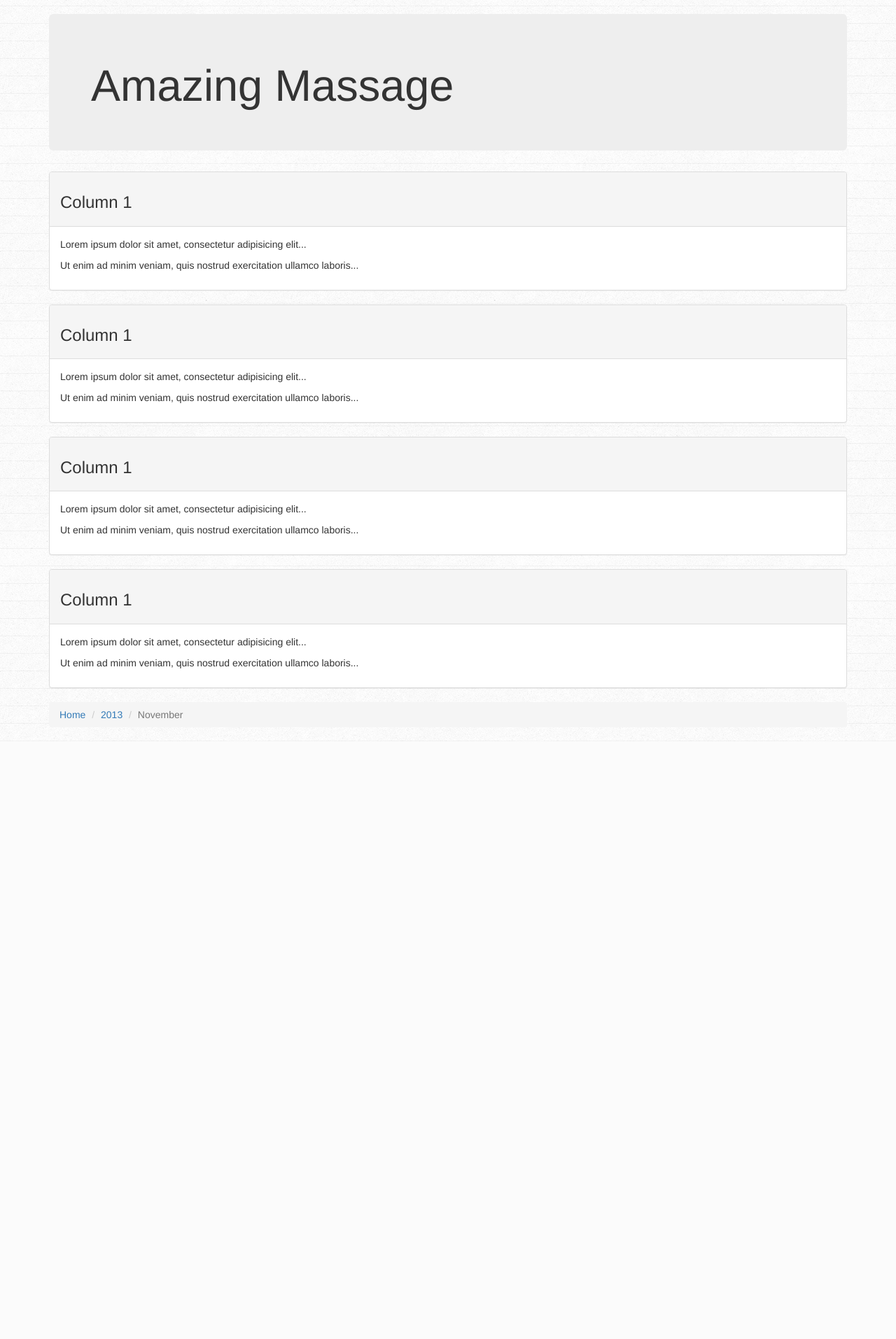
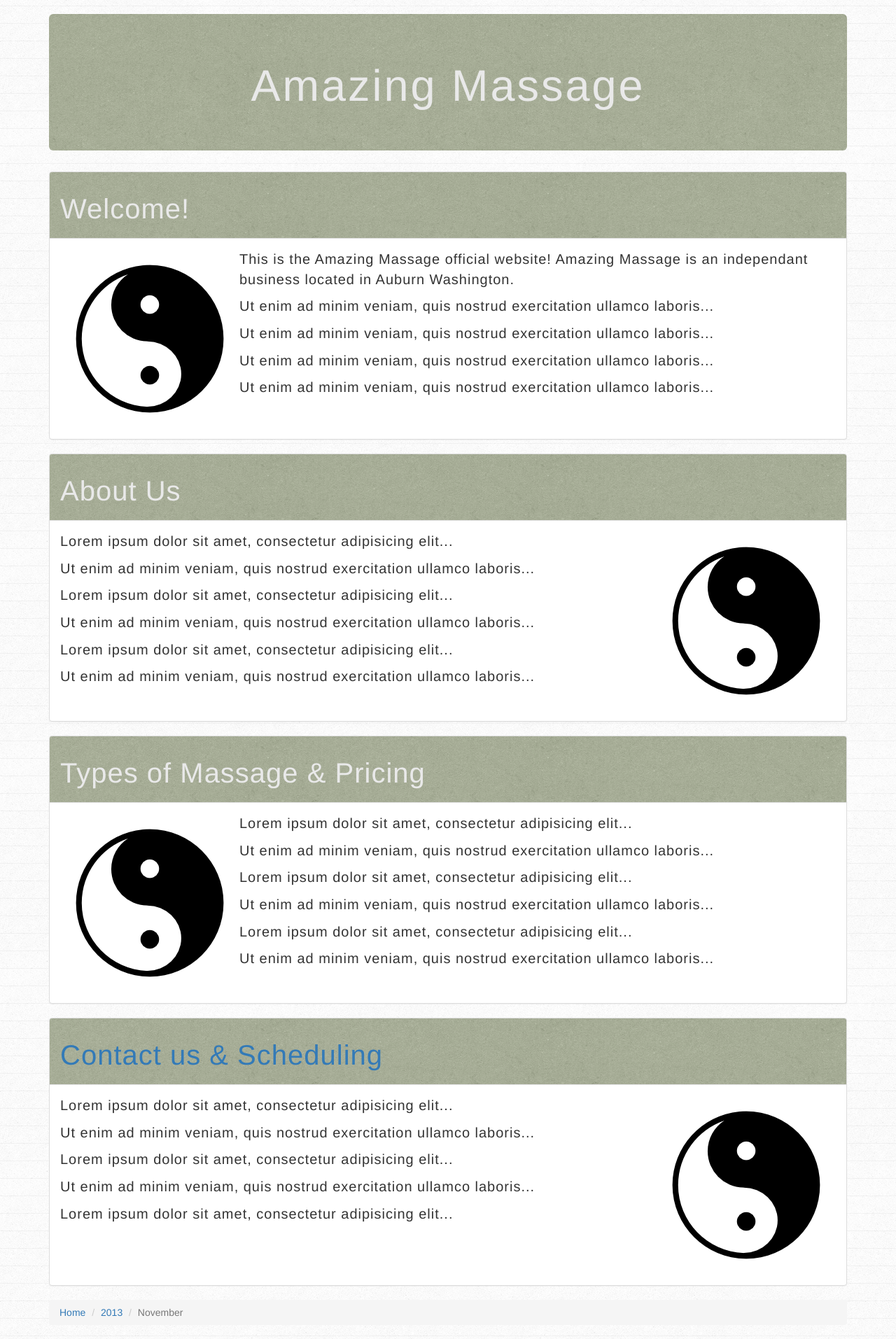
Before and after one commit to huange2/amazingMassage, a PHP site: page /amazingMassage.html in a window 1280 px wide. Shown: the part 52-1965 px from the top of the page at 70% size. Before the commit the page ends 1111 px from the top, so only its background shows below. Run offline with PHP 8.4, Linux system fonts and the light colour scheme.

Commit message:
zen look

```diff
--- a/amazingMassage.html
+++ b/amazingMassage.html
@@ -16,7 +16,7 @@
          <li class="active"><a href="#">Home</a></li>
          <li><a href="#">About Us</a></li>
          <li><a href="#">Types of Massage & Pricing</a></li>
-         <li><a href="#">Contact & Scheduling</a></li>
+         <li><a href="#ContactUs">Contact & Scheduling</a></li>
       </ul>
    </div>
 </nav>
@@ -27,38 +27,56 @@
   </div>
   <div class="panel panel-default">
       <div class="panel-heading">
-      <h3>Column 1</h3>
+      <h3>Welcome!</h3>
       </div>
       <div class="panel-body">
+      <img src="images/yin4.png" alt="circle" style="float:left;">
+      <p>This is the Amazing Massage official website! Amazing Massage is an independant business located in Auburn Washington.</p>
+      <p>Ut enim ad minim veniam, quis nostrud exercitation ullamco laboris...</p>
+      <p>Ut enim ad minim veniam, quis nostrud exercitation ullamco laboris...</p>
+      <p>Ut enim ad minim veniam, quis nostrud exercitation ullamco laboris...</p>
+      <p>Ut enim ad minim veniam, quis nostrud exercitation ullamco laboris...</p>
+      </div>
+  </div>
+  <div class="panel panel-default">
+      <div class="panel-heading">
+      <h3>About Us</h3>
+      </div>
+      <div class="panel-body">
+      <img src="images/yin4.png" alt="circle" style="float:right;">
+      <p>Lorem ipsum dolor sit amet, consectetur adipisicing elit...</p>
+      <p>Ut enim ad minim veniam, quis nostrud exercitation ullamco laboris...</p>
+      <p>Lorem ipsum dolor sit amet, consectetur adipisicing elit...</p>
+      <p>Ut enim ad minim veniam, quis nostrud exercitation ullamco laboris...</p>
       <p>Lorem ipsum dolor sit amet, consectetur adipisicing elit...</p>
       <p>Ut enim ad minim veniam, quis nostrud exercitation ullamco laboris...</p>
       </div>
   </div>
   <div class="panel panel-default">
       <div class="panel-heading">
-      <h3>Column 1</h3>
+      <h3>Types of Massage & Pricing</h3>
       </div>
       <div class="panel-body">
+      <img src="images/yin4.png" alt="circle" style="float:left;">
+      <p>Lorem ipsum dolor sit amet, consectetur adipisicing elit...</p>
+      <p>Ut enim ad minim veniam, quis nostrud exercitation ullamco laboris...</p>
+      <p>Lorem ipsum dolor sit amet, consectetur adipisicing elit...</p>
+      <p>Ut enim ad minim veniam, quis nostrud exercitation ullamco laboris...</p>
       <p>Lorem ipsum dolor sit amet, consectetur adipisicing elit...</p>
       <p>Ut enim ad minim veniam, quis nostrud exercitation ullamco laboris...</p>
       </div>
   </div>
   <div class="panel panel-default">
       <div class="panel-heading">
-      <h3>Column 1</h3>
+      <h3><a name="ContactUs">Contact us & Scheduling</a></h3>
       </div>
       <div class="panel-body">
+      <img src="images/yin4.png" alt="circle" style="float:right;">
       <p>Lorem ipsum dolor sit amet, consectetur adipisicing elit...</p>
       <p>Ut enim ad minim veniam, quis nostrud exercitation ullamco laboris...</p>
-      </div>
-  </div>
-  <div class="panel panel-default">
-      <div class="panel-heading">
-      <h3>Column 1</h3>
-      </div>
-      <div class="panel-body">
       <p>Lorem ipsum dolor sit amet, consectetur adipisicing elit...</p>
       <p>Ut enim ad minim veniam, quis nostrud exercitation ullamco laboris...</p>
+      <p>Lorem ipsum dolor sit amet, consectetur adipisicing elit...</p>
       </div>
   </div>
 </div>
--- a/css/custom.css
+++ b/css/custom.css
@@ -1,5 +1,31 @@
 body {
 
-background-image:url('../images/linedpaper.png');
+  background-image:url('../images/linedpaper.png');
 
 }
+
+.jumbotron {
+
+    background-image:url('../images/green_cup.png');
+    text-align:center;
+    letter-spacing:3px;
+    color: #E9E9E9;
+}
+.panel-heading {
+
+    background-image:url('../images/green_cup.png');
+
+}
+.panel-heading h3{
+
+  font-size:40px;
+  letter-spacing:1px;
+    color: #E9E9E9;
+
+}
+
+.panel-body p {
+
+  font-size:20px;
+  letter-spacing:1px;
+}
```
Also changed, not shown: images/green_cup.png (added), images/yin4.png (added), 2 other files.
